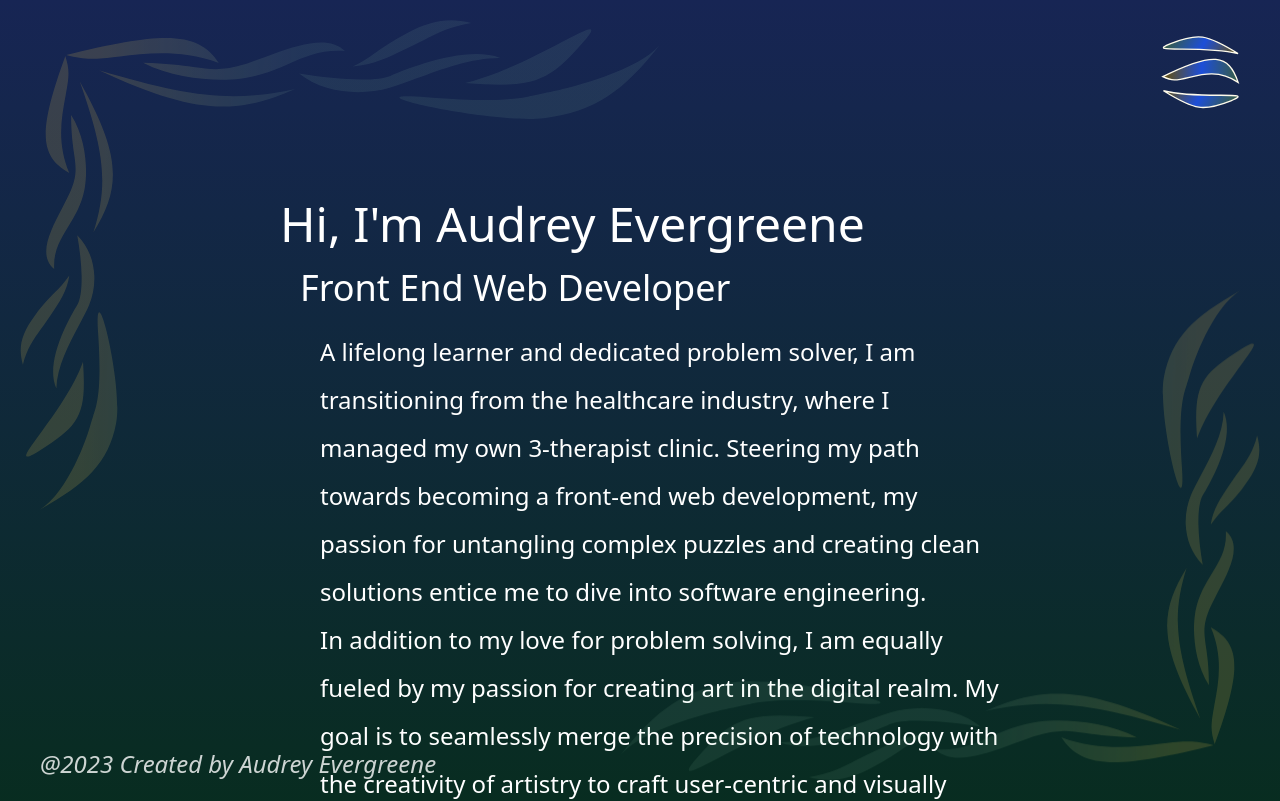
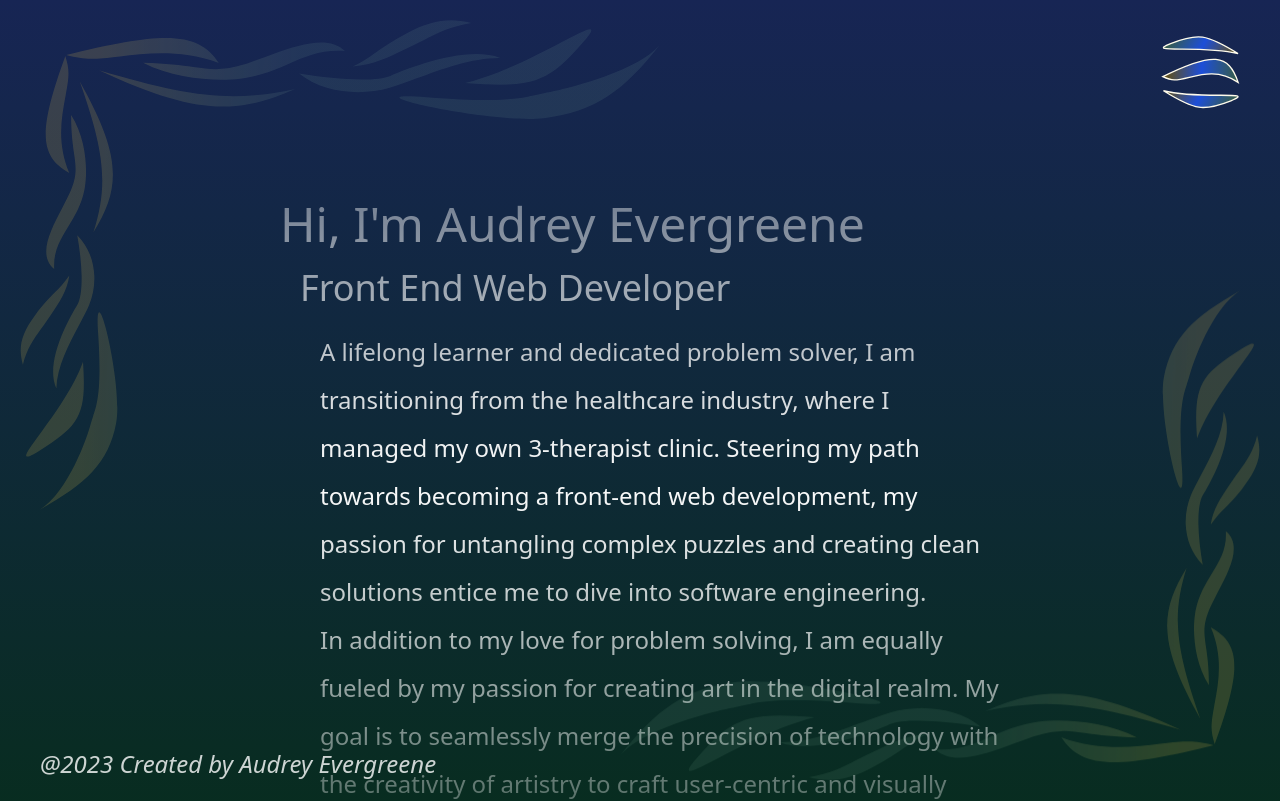
Before and after one commit to LadyAudrey/portfolio, a Next.js app in the folder audrey_evergreene/: page / in a window 1280 px wide. Shown: the top 801 px of the page. Built offline with nearby package versions, Linux system fonts and the light colour scheme.

Commit message:
removed containing div

```diff
--- a/audrey_evergreene/src/app/layout.tsx
+++ b/audrey_evergreene/src/app/layout.tsx
@@ -18,8 +18,8 @@ export default function RootLayout({
         <div>
           <Menu />
         </div>
-        <div className="min-w-full md:pt-40 md:px-60 flex flex-row justify-between container">
-          <div>{children}</div>
+        <div className="min-w-full md:pt-40 md:px-60 flex flex-row justify-between container text-gradient overflow">
+          {children}
         </div>
         <p className="fixed bottom-3 text-white italic opacity-80">
           @2023 Created by Audrey Evergreene
```
